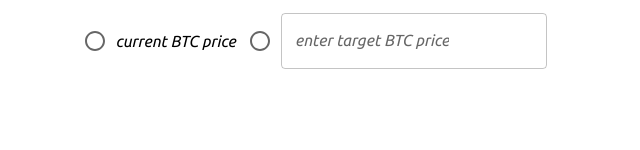
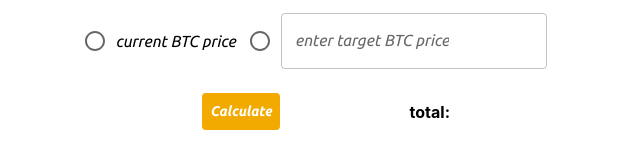
Before and after one commit to forrestmorrison/bitcoin-budget, a React (Create React App) app: page / in a window 1280 px wide. Shown: the part 683-833 px from the top of the page, without its empty margins (318-958 px from the left). Before the commit the page ends 800 px from the top, so only its background shows below. Built offline with nearby package versions, Linux system fonts and the light colour scheme; no server answers.

Commit message:
calculate button & total line

```diff
--- a/src/App.js
+++ b/src/App.js
@@ -261,6 +261,26 @@ function App() {
               </RadioGroup>
             </FormControl>
           </div>
+          <div className="total-line">
+            <Button
+              sx={{
+                m: 1,
+                backgroundColor: "#F2A900",
+                color: "white",
+                  "&:hover": {
+                    backgroundColor: "white",
+                    color: "#F2A900",
+                  },
+                  "&.Mui-disabled": {
+                    background: "white",
+                    color: "grey"
+                  }
+              }}
+            >
+              Calculate
+            </Button>
+            <h4>total:</h4>
+          </div>
         </div>
       </div>
     </ThemeProvider>
--- a/src/index.css
+++ b/src/index.css
@@ -63,3 +63,11 @@ code {
   display: flex;
   justify-content: space-between;
 }
+
+.total-line {
+  width: 100%;
+  padding: 10px;
+  display: flex;
+  align-items: center;
+  justify-content: space-evenly;
+}
```
